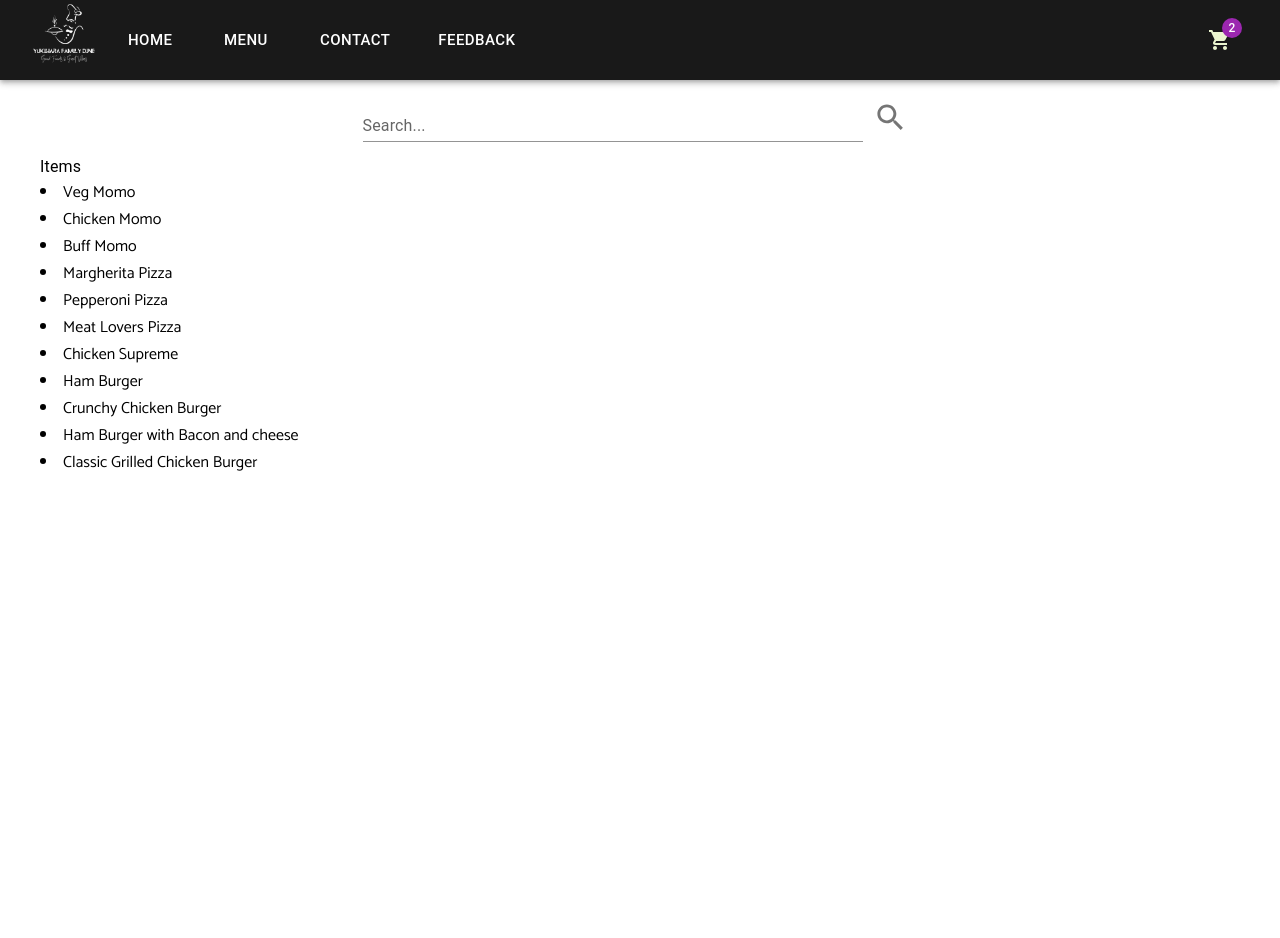
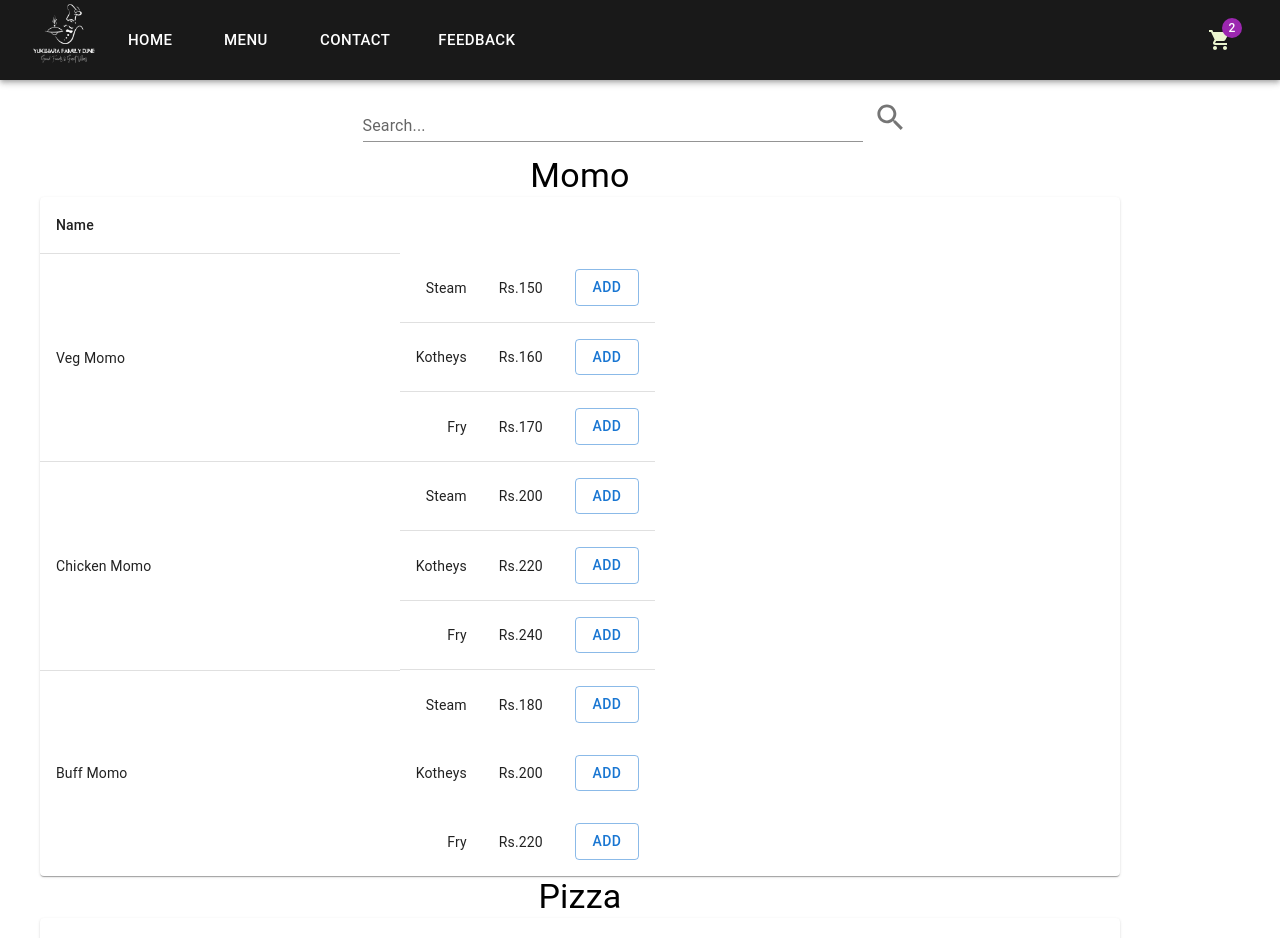
Before and after one commit to Rohin1619/Yukihira, a React (Vite) app: page /menu in a window 1280 px wide. Shown: the top 938 px of the page. Before the commit the page ends 800 px from the top, so only its background shows below. Built offline with nearby package versions, Linux system fonts and the light colour scheme.

Commit message:
added products to the table and displayed it in the Menu, Created cart dialog

```diff
--- a/src/components/cart/cart.jsx
+++ b/src/components/cart/cart.jsx
@@ -71,7 +71,7 @@ const Cart = ({ onCloseDialog }) => {
             <Container sx={ styles.root}>
                 <Box sx={ { flexGrow: 1 } }>
                     <Typography variant="h3" gutterBottom sx={ { justifyContent: "center", justifyItems: "center" } }>
-                        Your Products
+                        Your Orders
                     </Typography>
 
                     <TableContainer component={ Paper }>
--- a/src/components/dialog/cartDialog.jsx
+++ b/src/components/dialog/cartDialog.jsx
@@ -26,7 +26,7 @@ const CartDialog = ({ open, onClose }) => {
                         <CloseIcon />
                     </IconButton>
                     <Typography sx={ { ml: 2, flex: 1 } } variant="h6" component="div">
-                        Your Orders
+                        Orders
                     </Typography>
                 </Toolbar>
             </AppBar>
--- a/src/components/products/products.jsx
+++ b/src/components/products/products.jsx
@@ -1,27 +1,80 @@
-import React from 'react';
+import React from "react";
 
-import  Box  from '@mui/material/Box';
-import { Typography } from '@mui/material';
+import Box from "@mui/material/Box";
+import Typography from "@mui/material/Typography";
+import Table from "@mui/material/Table";
+import TableBody from "@mui/material/TableBody";
+import TableCell from "@mui/material/TableCell";
+import TableContainer from "@mui/material/TableContainer";
+import TableHead from "@mui/material/TableHead";
+import TableRow from "@mui/material/TableRow";
+import Paper from "@mui/material/Paper";
+import Button from "@mui/material/Button";
 
-import { foodProducts, beverageProducts } from '../../constants/productsConstants';
+import { styles } from "./styles";
 
-import { styles } from './styles';
-
-const Products = () => {
-    const foodProductsArray = Object.values(foodProducts).flatMap((category) => category);
-    const beverageProductsArray = Object.values(beverageProducts).flatMap((category) => category)
+const Products = ({ data }) => {
     return (
-        <>
-        <Box sx={styles.root}>
-            <Typography>
-                Items
-            </Typography>
-            {foodProductsArray.map((foodProducts) => {
-                return(
-                <li key={foodProducts.id}>{foodProducts.name}</li>
-            )})}
+        <Box sx={ styles.root }>
+            { data.map((menuItem) => (
+                <div key={ menuItem.id }>
+                    <Typography variant="h4" sx={ { textAlign: "center" } }>
+                        { menuItem.category }
+                    </Typography>
+                    <TableContainer component={ Paper }>
+                        <Table sx={ { minWidth: 650 } } aria-label="simple table">
+                            <TableHead>
+                                <TableRow key={ `header-${menuItem.id}` }>
+                                    <TableCell>Name</TableCell>
+                                    { menuItem.category !== "Momo" &&
+                                        menuItem.category !== "Whisky" ? (
+                                        <TableCell align="right">Price</TableCell>
+                                    ) : null }
+                                </TableRow>
+                            </TableHead>
+                            <TableBody>
+                                { menuItem.items.map((item) => (
+                                    <TableRow
+                                        key={ `item-${item.id}` }
+                                        sx={ { "&:last-child td, &:last-child th": { border: 0 } } }
+                                    >
+                                        <TableCell component="th" scope="row">
+                                            { item.name }
+                                        </TableCell>
+                                        { menuItem.category === "Momo" ||
+                                            menuItem.category === "Whisky"
+                                            ? item.types.map((type) => (
+                                                <TableRow key={ `type-${type.id}` }>
+                                                    <TableCell align="right">{ type.label }</TableCell>
+                                                    <TableCell align="right">Rs.{ type.price }</TableCell>
+                                                    <TableCell align="right">
+                                                        <Button variant="outlined" color="primary">
+                                                            Add
+                                                        </Button>
+                                                    </TableCell>
+                                                </TableRow>
+                                            ))
+                                            : null }
+                                        { menuItem.category !== "Momo" &&
+                                            menuItem.category !== "Whisky" ? (
+                                            <TableCell align="right">Rs.{ item.price }</TableCell>
+                                        ) : null }
+                                        { menuItem.category !== "Momo" &&
+                                            menuItem.category !== "Whisky" ?(
+                                            <TableCell align="right">
+                                                <Button variant="outlined" color="primary">
+                                                    Add
+                                                </Button>
+                                            </TableCell>
+                                        ) : null }
+                                    </TableRow>
+                                )) }
+                            </TableBody>
+                        </Table>
+                    </TableContainer>
+                </div>
+            )) }
         </Box>
-        </>
     );
-}
+};
 export default Products;
--- a/src/components/products/styles.js
+++ b/src/components/products/styles.js
@@ -1,5 +1,6 @@
 export const styles = {
-    root:{
-        paddingTop: '10px'
-    },
+    root: {
+        paddingTop: '10px',
+        width: "90%"
+    }
 }
--- a/src/constants/productsConstants.js
+++ b/src/constants/productsConstants.js
@@ -1,270 +1,292 @@
 import {nanoid} from "nanoid";
 
-export const foodProducts = {
-    momo: [
+export const foodProducts = [
+    {
+        category: "Momo",
+        items: [
             {
                 id: nanoid(),
-            name: 'Veg Momo',
-            type: [
+                name: "Veg Momo",
+                types: [
                     {
                         id: nanoid(),
-                    typeLabel: 'Steam',
+                        label: "Steam",
                         price: 150
                     }, {
                         id: nanoid(),
-                    typeLabel: 'Kotheys',
+                        label: "Kotheys",
                         price: 160
                     }, {
                         id: nanoid(),
-                    typeLabel: 'Fry',
+                        label: "Fry",
                         price: 170
                     },
                 ]
-
             }, {
                 id: nanoid(),
-            name: 'Chicken Momo',
-            type: [
+                name: "Chicken Momo",
+                types: [
                     {
                         id: nanoid(),
-                    typeLabel: 'Steam',
+                        label: "Steam",
                         price: 200
                     }, {
                         id: nanoid(),
-                    typeLabel: 'Kotheys',
+                        label: "Kotheys",
                         price: 220
                     }, {
                         id: nanoid(),
-                    typeLabel: 'Fry',
+                        label: "Fry",
                         price: 240
                     },
                 ]
-
             }, {
                 id: nanoid(),
-            name: 'Buff Momo',
-            type: [
+                name: "Buff Momo",
+                types: [
                     {
                         id: nanoid(),
-                    typeLabel: 'Steam',
+                        label: "Steam",
                         price: 180
                     }, {
                         id: nanoid(),
-                    typeLabel: 'Kotheys',
+                        label: "Kotheys",
                         price: 200
                     }, {
                         id: nanoid(),
-                    typeLabel: 'Fry',
+                        label: "Fry",
                         price: 220
                     },
                 ]
-
             },
-    ],
-    pizza: [
+        ]
+    }, {
+        category: "Pizza",
+        items: [
             {
                 id: nanoid(),
-            name: 'Margherita Pizza',
+                name: "Margherita Pizza",
                 price: 450
             }, {
                 id: nanoid(),
-            name: 'Pepperoni Pizza',
+                name: "Pepperoni Pizza",
                 price: 600
             }, {
                 id: nanoid(),
-            name: 'Meat Lovers Pizza',
+                name: "Meat Lovers Pizza",
                 price: 800
             }, {
                 id: nanoid(),
-            name: 'Chicken Supreme',
+                name: "Chicken Supreme",
                 price: 800
-        }
-    ],
-    Burger: [
+            },
+        ]
+    }, {
+        category: "Burger",
+        items: [
             {
                 id: nanoid(),
-            name: 'Ham Burger',
+                name: "Ham Burger",
                 price: 300
             }, {
                 id: nanoid(),
-            name: 'Crunchy Chicken Burger',
+                name: "Crunchy Chicken Burger",
                 price: 350
             }, {
                 id: nanoid(),
-            name: 'Ham Burger with Bacon and cheese',
+                name: "Ham Burger with Bacon and Cheese",
                 price: 550
             }, {
                 id: nanoid(),
-            name: 'Classic Grilled Chicken Burger',
+                name: "Classic Grilled Chicken Burger",
                 price: 500
-        }
+            },
         ]
-};
+    },
+];
 
-export const beverageProducts = {
-    HotDrink: [
+export const beverageProducts = [
+    {
+        category: "HotDrink",
+        items: [
             {
                 id: nanoid(),
-            name: 'Green Tea',
+                name: "Green Tea",
                 price: 110
             },
             {
                 id: nanoid(),
-            name: 'BLack Tea',
+                name: "Black Tea",
                 price: 80
             },
             {
                 id: nanoid(),
-            name: 'Milk Tea',
+                name: "Milk Tea",
                 price: 100
             },
             {
                 id: nanoid(),
-            name: 'Masala Milk Tea',
+                name: "Masala Milk Tea",
                 price: 120
             }, {
                 id: nanoid(),
-            name: 'Americano',
+                name: "Americano",
                 price: 150
             }, {
                 id: nanoid(),
-            name: 'Expresso',
+                name: "Expresso",
                 price: 160
             }, {
                 id: nanoid(),
-            name: 'Latte',
+                name: "Latte",
                 price: 180
             }, {
                 id: nanoid(),
-            name: 'Hot Chocolate',
+                name: "Hot Chocolate",
                 price: 200
-        }
-    ],
-    ColdDrink: [
+            },
+        ]
+    },
+    {
+        category: "ColdDrink",
+        items: [
             {
                 id: nanoid(),
-            name: 'Ice Americano',
+                name: "Ice Americano",
                 price: 200
             }, {
-            name: 'Ice Latte',
+                id: nanoid(),
+                name: "Ice Latte",
                 price: 200
             }, {
-            name: 'Iced Mocha',
+                id: nanoid(),
+                name: "Iced Mocha",
                 price: 200
-        }
-    ],
-    soda: [
+            },
+        ]
+    },
+    {
+        category: "Soda",
+        items: [
             {
                 id: nanoid(),
-            name: 'Coca-Cola',
+                name: "Coca-Cola",
                 price: 100
             }, {
                 id: nanoid(),
-            name: 'Sprite',
+                name: "Sprite",
                 price: 100
             }, {
                 id: nanoid(),
-            name: 'Fanta',
+                name: "Fanta",
                 price: 100
-        }
-    ],
-    juice: [
+            },
+        ]
+    },
+    {
+        category: "Juice",
+        items: [
             {
                 id: nanoid(),
-            name: 'Orange Juice',
+                name: "Orange Juice",
                 price: 150
             }, {
                 id: nanoid(),
-            name: 'Apple Juice',
+                name: "Apple Juice",
                 price: 150
             }, {
                 id: nanoid(),
-            name: 'Watemelon Juice',
+                name: "Watermelon Juice",
                 price: 150
-        }
-    ],
-    whisky: [
+            },
+        ]
+    }, {
+        category: "Whisky",
+        items: [
             {
                 id: nanoid(),
-            name: 'Jack Daniels',
-            type: [
+                name: "Jack Daniels",
+                types: [
                     {
                         id: nanoid(),
-                    typeLabel: '30ml',
+                        label: "30ml",
                         price: 250
                     }, {
                         id: nanoid(),
-                    typeLabel: '60ml',
+                        label: "60ml",
                         price: 500
                     }, {
                         id: nanoid(),
-                    typeLabel: '90ml',
+                        label: "90ml",
                         price: 750
                     }, {
                         id: nanoid(),
-                    typeLabel: '750ml',
+                        label: "750ml",
                         price: 6300
-                }
+                    },
                 ]
             }, {
                 id: nanoid(),
-            name: 'Jagermeister',
-            type: [
+                name: "Jagermeister",
+                types: [
                     {
                         id: nanoid(),
-                    typeLabel: '30ml',
+                        label: "30ml",
                         price: 225
                     }, {
                         id: nanoid(),
-                    typeLabel: '60ml',
+                        label: "60ml",
                         price: 450
                     }, {
                         id: nanoid(),
-                    typeLabel: '90ml',
+                        label: "90ml",
                         price: 675
                     }, {
                         id: nanoid(),
-                    typeLabel: '750ml',
+                        label: "750ml",
                         price: 5600
-                }
+                    },
                 ]
             }, {
                 id: nanoid(),
-            name: 'Old Durbar',
-            type: [
+                name: "Old Durbar",
+                types: [
                     {
                         id: nanoid(),
-                    typeLabel: '30ml',
+                        label: "30ml",
                         price: 115
                     }, {
                         id: nanoid(),
-                    typeLabel: '60ml',
+                        label: "60ml",
                         price: 225
                     }, {
                         id: nanoid(),
-                    typeLabel: '90ml',
+                        label: "90ml",
                         price: 340
                     }, {
                         id: nanoid(),
-                    typeLabel: '750ml',
+                        label: "750ml",
                         price: 2800
-                }
+                    },
                 ]
-        }
-    ],
-    beer: [
+            },
+        ]
+    }, {
+        category: "Beer",
+        items: [
             {
                 id: nanoid(),
-            name: 'Tuborg',
+                name: "Tuborg",
                 price: 300
             }, {
                 id: nanoid(),
-            name: 'Barahsinghe',
+                name: "Barahsinghe",
                 price: 350
             }, {
                 id: nanoid(),
-            name: 'GOrkha Strong',
+                name: "Gorkha Strong",
                 price: 300
-        }
+            },
         ]
-};
+    },
+];
--- a/src/pages/menu/Menu.jsx
+++ b/src/pages/menu/Menu.jsx
@@ -4,6 +4,10 @@ import Box from '@mui/material/Box'
 
 import Products from '../../components/products/products'
 import SearchBar from '../../components/searchBar/searchBar'
+import {
+  foodProducts,
+  beverageProducts,
+} from "../../constants/productsConstants.js";
 
 import { styles } from './styles'
 
@@ -12,7 +16,8 @@ const Menu = () => {
     <>
       <Box sx={styles.root}>
         <SearchBar sx={styles.searchbar} />
-        <Products />
+        <Products data={ foodProducts } />
+        <Products data= { beverageProducts } />
       </Box>
     </>
   )
```
Also changed, not shown: public/food.jpg (added). Lines whose indentation alone changed are shown as unchanged.
